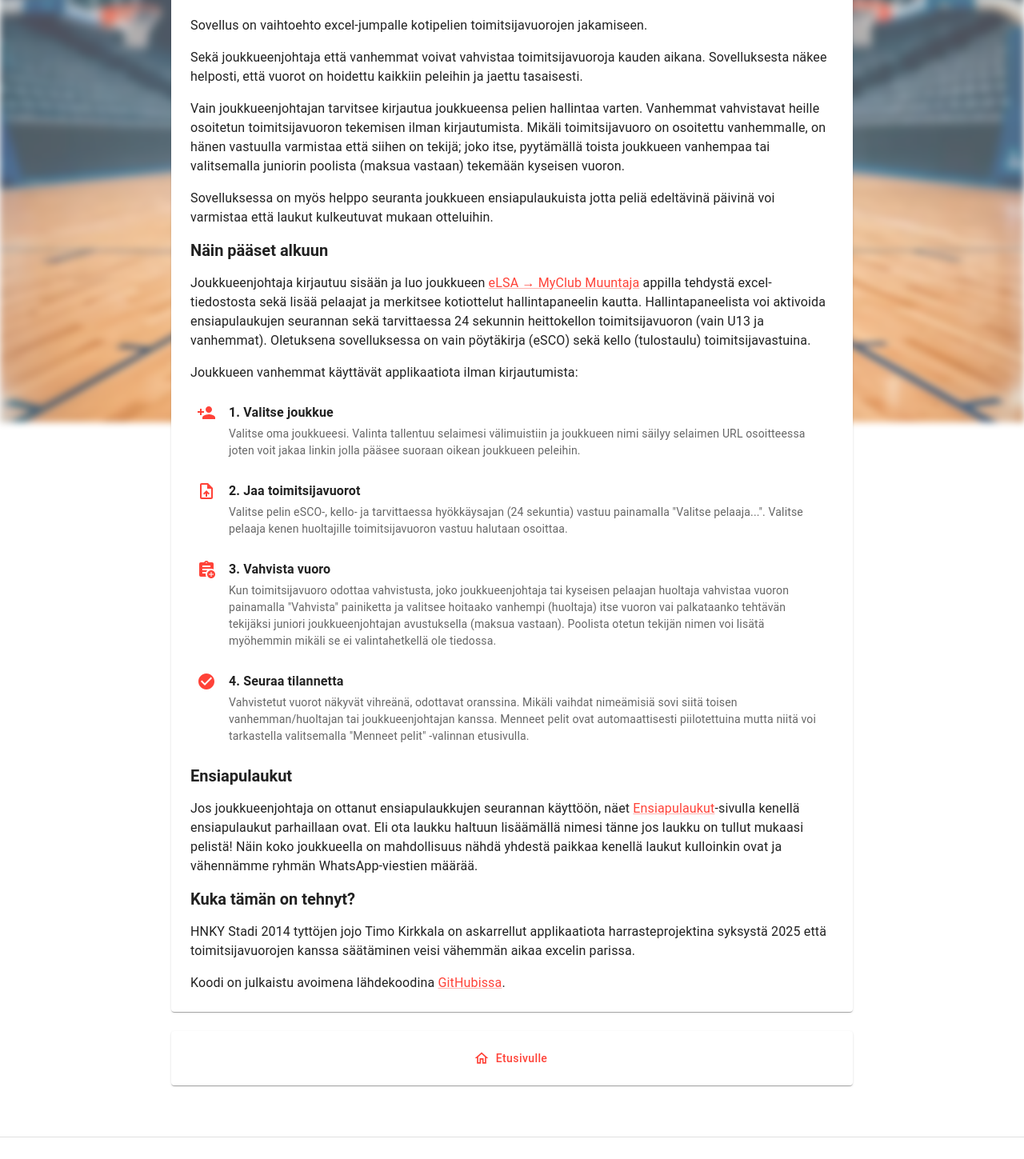
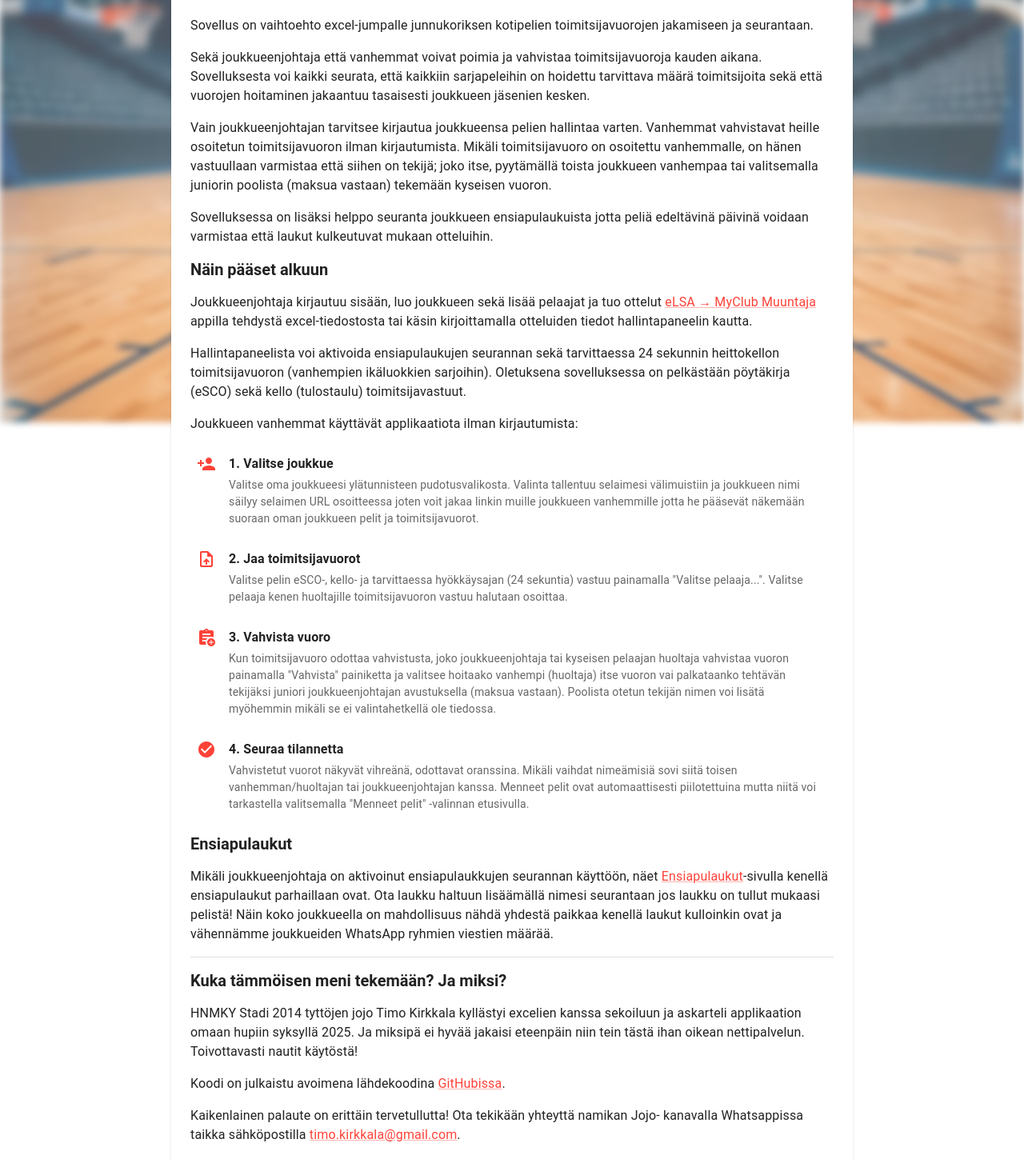
Before and after one commit to kirkkala/homegame-officials, a Next.js app: page /kayttoohjeet in a window 1280 px wide. Shown: the part 272-1721 px from the top of the page at 80% size. Built offline with nearby package versions, Linux system fonts and the light colour scheme; no server answers; what @mui/material-nextjs would draw is missing.

Commit message:
Instructions update and clarifications

```diff
--- a/app/kayttoohjeet/page.tsx
+++ b/app/kayttoohjeet/page.tsx
@@ -11,6 +11,7 @@ import {
   Box,
   Button,
   Container,
+  Divider,
   Link,
   List,
   ListItem,
@@ -28,17 +29,18 @@ const steps = [
     icon: <PersonAddIcon />,
     title: "1. Valitse joukkue",
     description: `
-      Valitse oma joukkueesi. Valinta tallentuu selaimesi välimuistiin ja
-      joukkueen nimi säilyy selaimen URL osoitteessa joten voit jakaa linkin
-      jolla pääsee suoraan oikean joukkueen peleihin.
+      Valitse oma joukkueesi ylätunnisteen pudotusvalikosta. Valinta tallentuu
+      selaimesi välimuistiin ja joukkueen nimi säilyy selaimen URL osoitteessa
+      joten voit jakaa linkin muille joukkueen vanhemmille jotta he pääsevät
+      näkemään suoraan oman joukkueen pelit ja toimitsijavuorot.
     `,
   },
   {
     icon: <UploadFileIcon />,
     title: "2. Jaa toimitsijavuorot",
     description: `
-      Valitse pelin eSCO-, kello- ja tarvittaessa hyökkäysajan (24 sekuntia) vastuu
-      painamalla "Valitse pelaaja...". Valitse pelaaja kenen huoltajille
+      Valitse pelin eSCO-, kello- ja tarvittaessa hyökkäysajan (24 sekuntia)
+      vastuu painamalla "Valitse pelaaja...". Valitse pelaaja kenen huoltajille
       toimitsijavuoron vastuu halutaan osoittaa.
     `,
   },
@@ -80,37 +82,42 @@ export default function KayttoohjeetPage() {
               Mikä tämä on?
             </Typography>
             <Typography>
-              Sovellus on vaihtoehto excel-jumpalle kotipelien toimitsijavuorojen jakamiseen.
+              Sovellus on vaihtoehto excel-jumpalle junnukoriksen kotipelien toimitsijavuorojen
+              jakamiseen ja seurantaan.
             </Typography>
             <Typography>
-              Sekä joukkueenjohtaja että vanhemmat voivat vahvistaa toimitsijavuoroja kauden aikana.
-              Sovelluksesta näkee helposti, että vuorot on hoidettu kaikkiin peleihin ja jaettu
-              tasaisesti.
+              Sekä joukkueenjohtaja että vanhemmat voivat poimia ja vahvistaa toimitsijavuoroja
+              kauden aikana. Sovelluksesta voi kaikki seurata, että kaikkiin sarjapeleihin on
+              hoidettu tarvittava määrä toimitsijoita sekä että vuorojen hoitaminen jakaantuu
+              tasaisesti joukkueen jäsenien kesken.
             </Typography>
             <Typography>
               Vain joukkueenjohtajan tarvitsee kirjautua joukkueensa pelien hallintaa varten.
-              Vanhemmat vahvistavat heille osoitetun toimitsijavuoron tekemisen ilman kirjautumista.
-              Mikäli toimitsijavuoro on osoitettu vanhemmalle, on hänen vastuulla varmistaa että
-              siihen on tekijä; joko itse, pyytämällä toista joukkueen vanhempaa tai valitsemalla
-              juniorin poolista (maksua vastaan) tekemään kyseisen vuoron.
+              Vanhemmat vahvistavat heille osoitetun toimitsijavuoron ilman kirjautumista. Mikäli
+              toimitsijavuoro on osoitettu vanhemmalle, on hänen vastuullaan varmistaa että siihen
+              on tekijä; joko itse, pyytämällä toista joukkueen vanhempaa tai valitsemalla juniorin
+              poolista (maksua vastaan) tekemään kyseisen vuoron.
             </Typography>
             <Typography>
-              Sovelluksessa on myös helppo seuranta joukkueen ensiapulaukuista jotta peliä
-              edeltävinä päivinä voi varmistaa että laukut kulkeutuvat mukaan otteluihin.
+              Sovelluksessa on lisäksi helppo seuranta joukkueen ensiapulaukuista jotta peliä
+              edeltävinä päivinä voidaan varmistaa että laukut kulkeutuvat mukaan otteluihin.
             </Typography>
             <Typography component="h3" variant="h5">
               Näin pääset alkuun
             </Typography>
             <Typography>
-              Joukkueenjohtaja kirjautuu sisään ja luo joukkueen{" "}
+              Joukkueenjohtaja kirjautuu sisään, luo joukkueen sekä lisää pelaajat ja tuo ottelut{" "}
               <Link href="https://elsa-myclub.hnmky.fi/" target="_blank" rel="noopener">
                 eLSA → MyClub Muuntaja
               </Link>{" "}
-              appilla tehdystä excel-tiedostosta sekä lisää pelaajat ja merkitsee kotiottelut
-              hallintapaneelin kautta. Hallintapaneelista voi aktivoida ensiapulaukujen seurannan
-              sekä tarvittaessa 24 sekunnin heittokellon toimitsijavuoron (vain U13 ja vanhemmat).
-              Oletuksena sovelluksessa on vain pöytäkirja (eSCO) sekä kello (tulostaulu)
-              toimitsijavastuina.
+              appilla tehdystä excel-tiedostosta tai käsin kirjoittamalla otteluiden tiedot
+              hallintapaneelin kautta.
+            </Typography>
+            <Typography>
+              Hallintapaneelista voi aktivoida ensiapulaukujen seurannan sekä tarvittaessa 24
+              sekunnin heittokellon toimitsijavuoron (vanhempien ikäluokkien sarjoihin). Oletuksena
+              sovelluksessa on pelkästään pöytäkirja (eSCO) sekä kello (tulostaulu)
+              toimitsijavastuut.
             </Typography>
             <Typography>
               Joukkueen vanhemmat käyttävät applikaatiota ilman kirjautumista:
@@ -136,19 +143,20 @@ export default function KayttoohjeetPage() {
               Ensiapulaukut
             </Typography>
             <Typography>
-              Jos joukkueenjohtaja on ottanut ensiapulaukkujen seurannan käyttöön, näet{" "}
+              Mikäli joukkueenjohtaja on aktivoinut ensiapulaukkujen seurannan käyttöön, näet{" "}
               <Link href="/ensiapulaukut">Ensiapulaukut</Link>-sivulla kenellä ensiapulaukut
-              parhaillaan ovat. Eli ota laukku haltuun lisäämällä nimesi tänne jos laukku on tullut
+              parhaillaan ovat. Ota laukku haltuun lisäämällä nimesi seurantaan jos laukku on tullut
               mukaasi pelistä! Näin koko joukkueella on mahdollisuus nähdä yhdestä paikkaa kenellä
-              laukut kulloinkin ovat ja vähennämme ryhmän WhatsApp-viestien määrää.
+              laukut kulloinkin ovat ja vähennämme joukkueiden WhatsApp ryhmien viestien määrää.
             </Typography>
-            <Typography component="h3" variant="h5">
-              Kuka tämän on tehnyt?
+            <Divider />
+            <Typography component="h2" variant="h5">
+              Kuka tämmöisen meni tekemään? Ja miksi?
             </Typography>
             <Typography>
-              HNKY Stadi 2014 tyttöjen jojo Timo Kirkkala on askarrellut applikaatiota
-              harrasteprojektina syksystä 2025 että toimitsijavuorojen kanssa säätäminen veisi
-              vähemmän aikaa excelin parissa.
+              HNMKY Stadi 2014 tyttöjen jojo Timo Kirkkala kyllästyi excelien kanssa sekoiluun ja
+              askarteli applikaation omaan hupiin syksyllä 2025. Ja miksipä ei hyvää jakaisi
+              eteenpäin niin tein tästä ihan oikean nettipalvelun. Toivottavasti nautit käytöstä!
             </Typography>
             <Typography>
               Koodi on julkaistu avoimena lähdekoodina{" "}
@@ -160,6 +168,11 @@ export default function KayttoohjeetPage() {
                 GitHubissa
               </Link>
               .
+            </Typography>
+            <Typography>
+              Kaikenlainen palaute on erittäin tervetullutta! Ota tekikään yhteyttä namikan Jojo-
+              kanavalla Whatsappissa taikka sähköpostilla{" "}
+              <Link href="mailto:timo.kirkkala@gmail.com">timo.kirkkala@gmail.com</Link>.
             </Typography>
           </Stack>
         </Paper>
```
